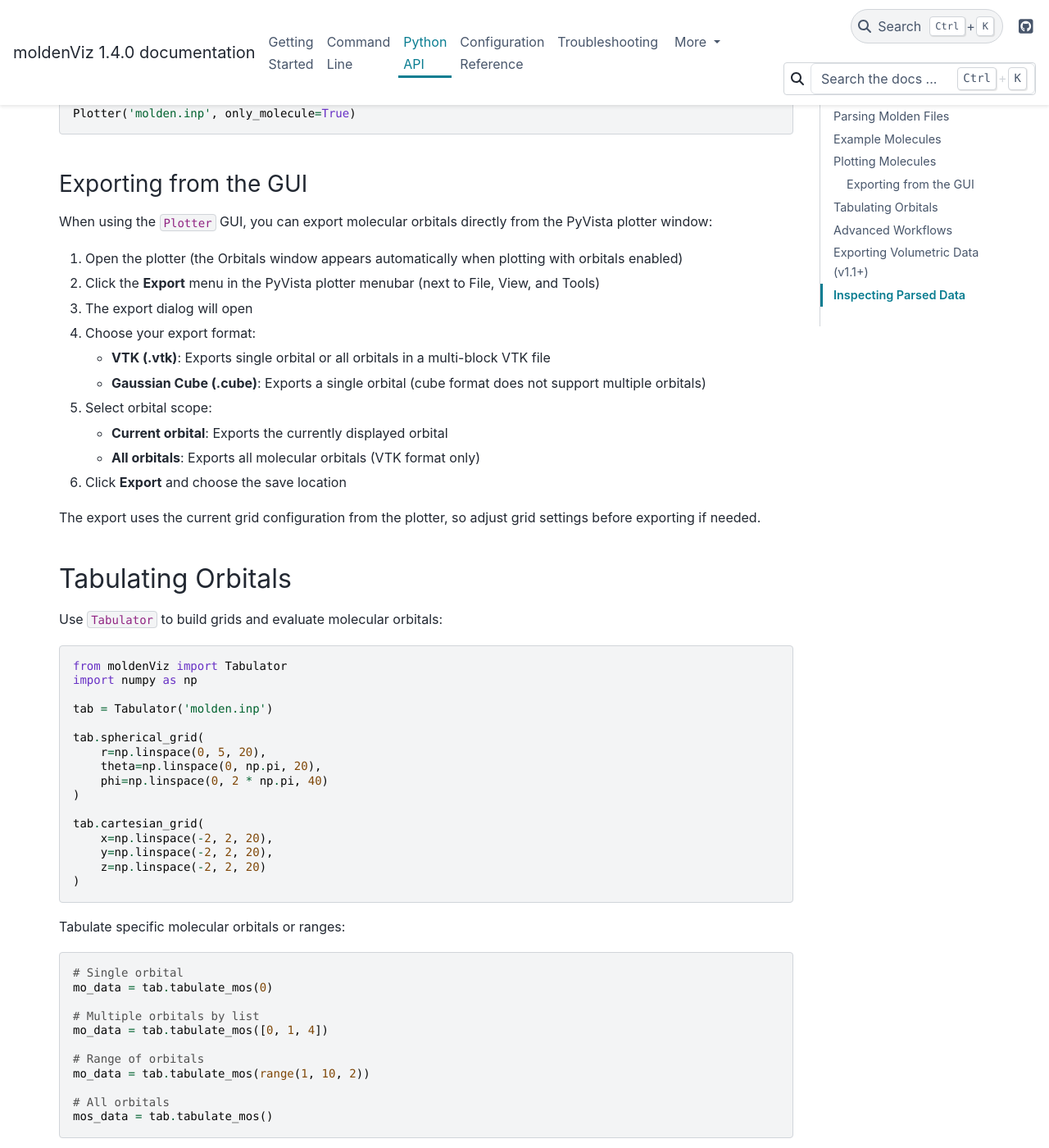
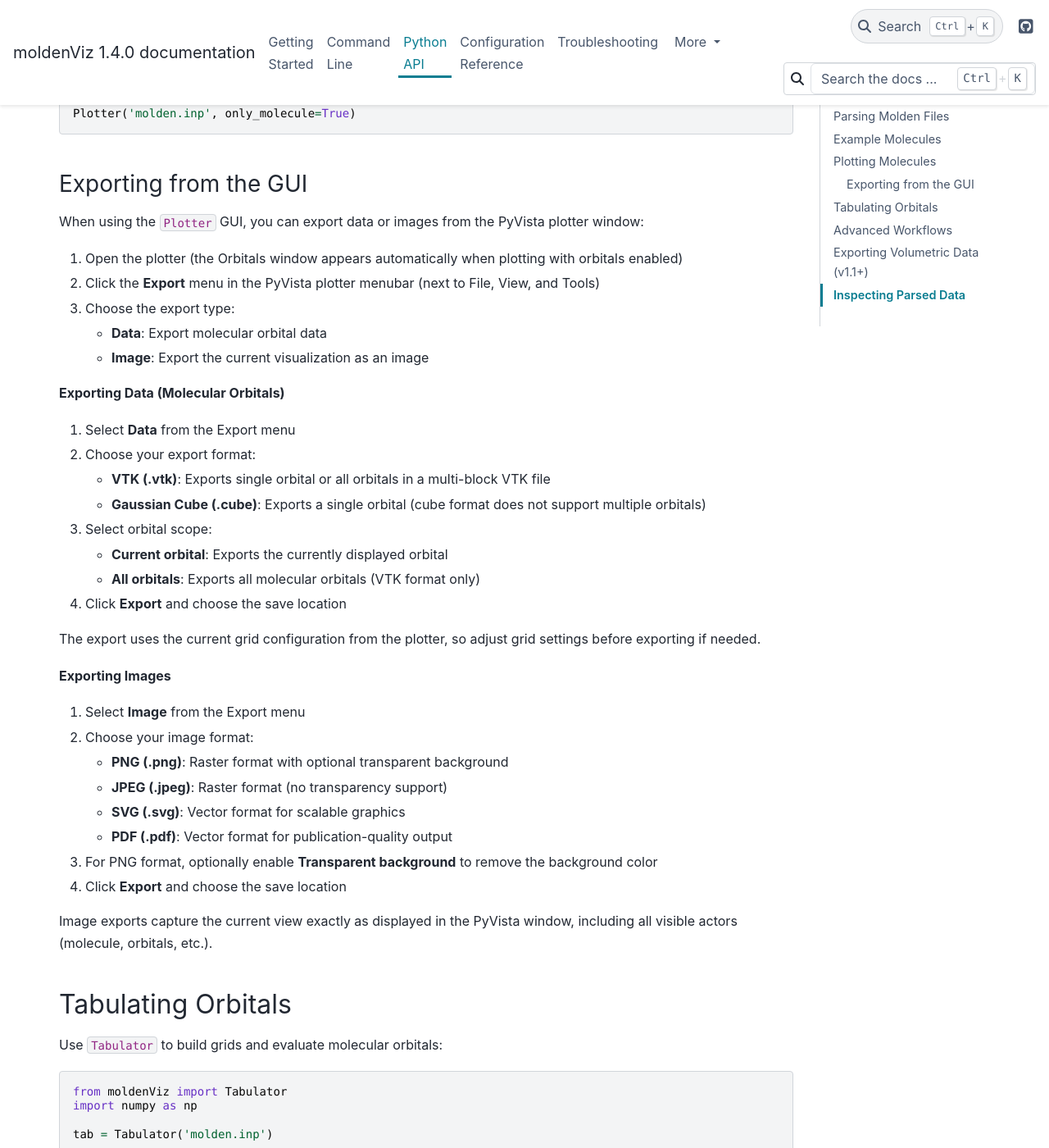
Before and after one commit to Faria22/moldenViz, a Sphinx documentation site: the page built from docs/source/python-api.rst, in a window 1280 px wide and 1400 px high, scrolled down 1101 px. Shown: the whole window at 82% size. Built offline with Sphinx 7.4.7 and the PyData theme 0.15.4, drawn with Linux system fonts in a browser that asks for light colours.

Commit message:
Update documentation for Export dropdown and image export feature
Co-authored-by: Faria22 <65261523+Faria22@users.noreply.github.com>

```diff
--- a/docs/source/python-api.rst
+++ b/docs/source/python-api.rst
@@ -53,24 +53,46 @@ The ``Plotter`` class renders atoms, bonds, and (optionally) orbital isosurfaces
 Exporting from the GUI
 ~~~~~~~~~~~~~~~~~~~~~~
 
-When using the ``Plotter`` GUI, you can export molecular orbitals directly from the PyVista plotter window:
+When using the ``Plotter`` GUI, you can export data or images from the PyVista plotter window:
 
 1. Open the plotter (the Orbitals window appears automatically when plotting with orbitals enabled)
 2. Click the **Export** menu in the PyVista plotter menubar (next to File, View, and Tools)
-3. The export dialog will open
-4. Choose your export format:
+3. Choose the export type:
+
+   - **Data**: Export molecular orbital data
+   - **Image**: Export the current visualization as an image
+
+**Exporting Data (Molecular Orbitals)**
+
+1. Select **Data** from the Export menu
+2. Choose your export format:
 
    - **VTK (.vtk)**: Exports single orbital or all orbitals in a multi-block VTK file
    - **Gaussian Cube (.cube)**: Exports a single orbital (cube format does not support multiple orbitals)
 
-5. Select orbital scope:
+3. Select orbital scope:
 
    - **Current orbital**: Exports the currently displayed orbital
    - **All orbitals**: Exports all molecular orbitals (VTK format only)
 
-6. Click **Export** and choose the save location
+4. Click **Export** and choose the save location
 
 The export uses the current grid configuration from the plotter, so adjust grid settings before exporting if needed.
+
+**Exporting Images**
+
+1. Select **Image** from the Export menu
+2. Choose your image format:
+
+   - **PNG (.png)**: Raster format with optional transparent background
+   - **JPEG (.jpeg)**: Raster format (no transparency support)
+   - **SVG (.svg)**: Vector format for scalable graphics
+   - **PDF (.pdf)**: Vector format for publication-quality output
+
+3. For PNG format, optionally enable **Transparent background** to remove the background color
+4. Click **Export** and choose the save location
+
+Image exports capture the current view exactly as displayed in the PyVista window, including all visible actors (molecule, orbitals, etc.).
 
 Tabulating Orbitals
 -------------------
```
